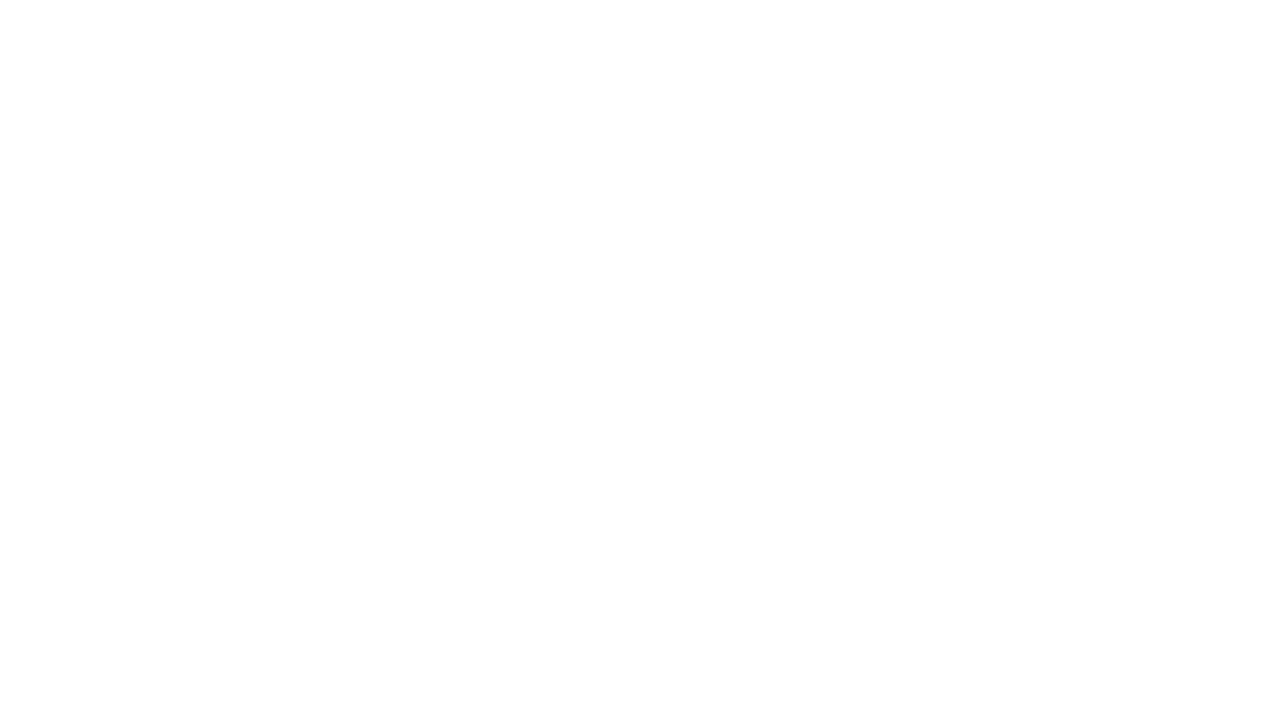
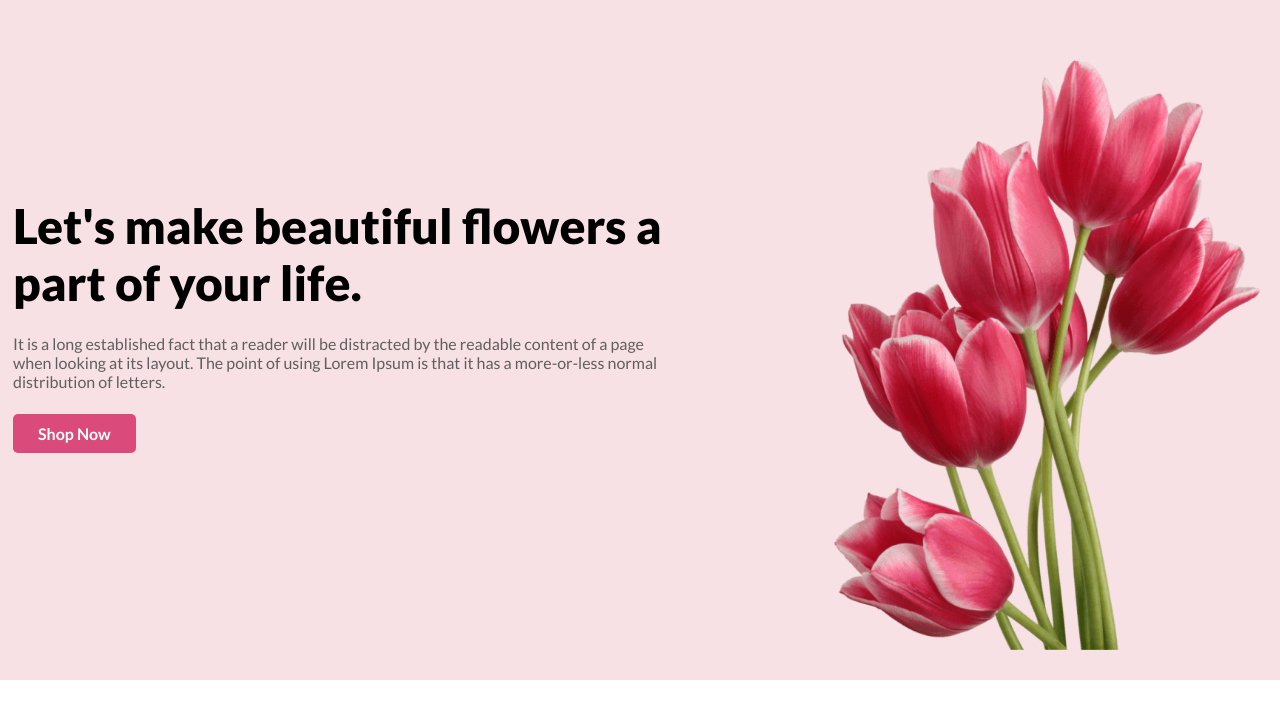
Before and after one commit to fahimKhanOnly/Flower-Shop, a plain HTML site: page index.html in a window 1280 px wide. Drawn offline with Linux system fonts and the light colour scheme.

Commit message:
Completed the Header section.

```diff
--- a/index.html
+++ b/index.html
@@ -20,7 +20,16 @@
 </head>
 <body class="lato-font">
     <header>
+        <section class="header-container">
+            <div class="header-contents">
+                <h1>Let's make beautiful flowers a part of your life.</h1>
+                <p>It is a long established fact that a reader will be distracted by the readable content of a page when looking at its layout. The point of using Lorem Ipsum is that it has a more-or-less normal distribution of letters.</p>
+                <button class="lato-font">Shop Now</button>
+            </div>
+            <div class="header-bg">
 
+            </div>
+        </section>
     </header>
 
     <main>
--- a/styles/responsive.css
+++ b/styles/responsive.css
@@ -0,0 +1,16 @@
+@media screen and (max-width: 850px) {
+    .header-container{
+        flex-direction: column-reverse;
+        gap: 7px;
+    }
+}
+@media screen and (max-width: 450px) {
+    .header-contents > h1{
+        font-size: 2.4rem;
+    }
+    .header-bg{
+        min-width: 310px;
+        height: 400px;
+        background-size: 300px;
+    }
+}
--- a/styles/style.css
+++ b/styles/style.css
@@ -10,9 +10,12 @@ body{
     font-family: "Lato", sans-serif;
     font-style: normal;
 }
+:root{
+    --primary-color: rgba(85, 85, 85, 0.932);
+}
 
 header{
-    background-color: rgb(247, 224, 228);
+    background-color: rgba(247, 224, 228, 0.966);
     max-width: 100%;
 }
 .featured-container{
@@ -23,3 +26,49 @@ footer{
     max-width: 100%;
     background-color: black;
 }
+button{
+    border: none;
+    outline: none;
+    background-color: rgb(218, 74, 122);
+    color: white;
+    cursor: pointer;
+    padding: 10px 25px;
+    border-radius: 5px;
+    font-weight: 600;
+    font-size: 1rem;
+}
+
+
+/* Header section starts here */
+.header-container{
+    max-width: 1440px;
+    padding: 0 13px;
+    margin: 0 auto 80px auto;
+    display: flex;
+    padding-bottom: 30px;
+    gap: 20px;
+    justify-content: space-between;
+    align-items: center;
+}
+.header-contents{
+    max-width: 650px;
+}
+.header-contents > h1{
+    font-size: 3rem;
+    font-weight: 900;
+}
+.header-contents > p{
+    font-size: 1rem;
+    font-weight: 500px;
+    color: var(--primary-color);
+    margin: 23px 0;
+}
+.header-bg{
+    min-width: 440px;
+    height: 650px;
+    background: url(../assets/pngwing10.png);
+    background-repeat: no-repeat;
+    background-size: 470px;
+    background-position: bottom;
+}
+/* Header section ends here */
```
Also changed, not shown: assets/Flower1.png (renamed from assets/Flower 01.png), assets/pngwing10.png (renamed from assets/pngwing 10.png).
